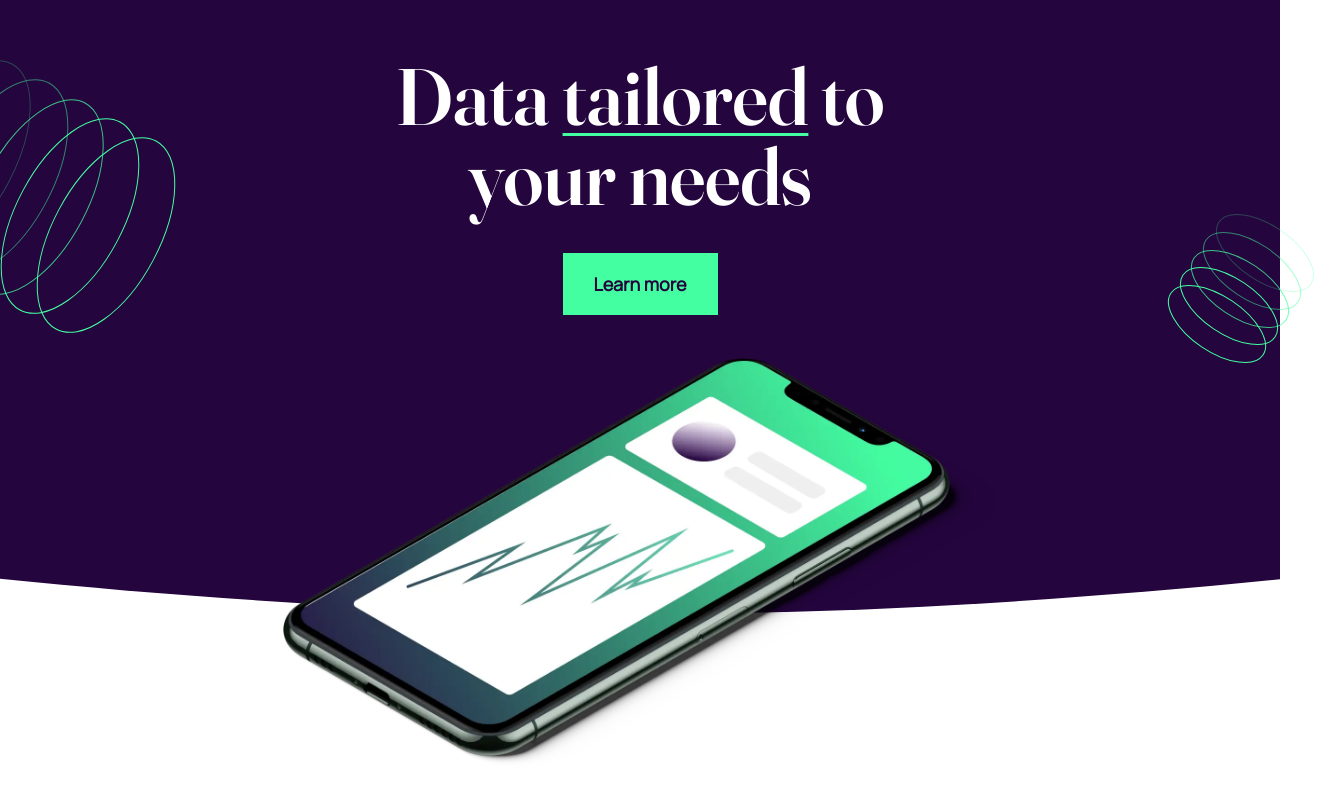
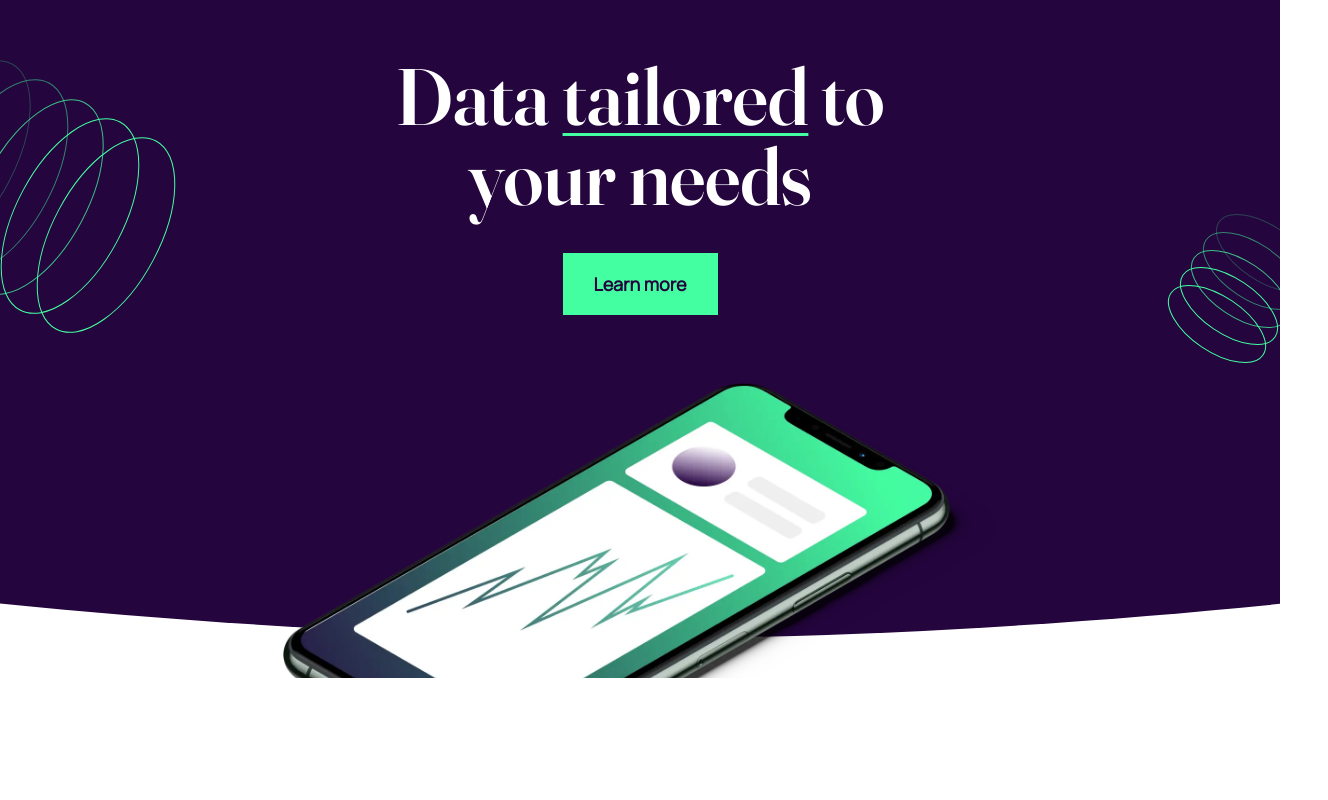
Before and after one commit to NataJenkins/workit-landing-page, a React (Create React App) app: page / in a window 1280 px wide. Shown: the part 122-922 px from the top of the page, 1328 px wide, since content can reach past the window. After the commit the page ends 800 px from the top, so only its background shows below. Built offline with nearby package versions, Linux system fonts and the light colour scheme; the HTML template or start-up script is replaced by a standard one.

Commit message:
Header view desktop fix

```diff
--- a/src/_base.scss
+++ b/src/_base.scss
@@ -4,6 +4,15 @@ $davys-grey: #584d62;
 $ghost-white: #fcf8ff;
 $white: #fff;
 $eucaplyptus: #44ffa1;
+
+html,
+body {
+    width: 100%;
+    height: 100%;
+    margin: 0px;
+    padding: 0px;
+    overflow-x: hidden;
+}
 
 //Typography
 
--- a/src/components/MainView/MainView.scss
+++ b/src/components/MainView/MainView.scss
@@ -1,10 +1,11 @@
 @import "../../_base.scss";
 
 .container {
-    padding: 60px;
-    box-sizing: border-box;
     width: 100vw;
     .header {
+        padding: 60px;
+        box-sizing: border-box;
+        position: relative;
         height: 473px;
         .nav {
             display: flex;
@@ -34,12 +35,11 @@
     }
     .details {
         height: 950px;
-        margin-top: -135px;
+        margin-top: -50px;
         .image-container {
             margin-top: 82px;
             img {
                 width: 715px;
-                // margin-left: 74px;
             }
         }
     }
@@ -47,7 +47,7 @@
         top: -500px;
         left: 0;
         z-index: -1;
-        height: 1236px;
+        height: 1260px;
         position: absolute;
         object-fit: cover;
         width: 100%;
@@ -65,10 +65,35 @@
     @media (max-width: $bp-mobile) {
         background-color: transparent;
     }
+    @media (max-width: $bp-tablet) {
+        .details {
+            .image-container {
+                img {
+                    width: 480px;
+                }
+            }
+        }
+        .curve {
+            top: -500px;
+            left: 0;
+            z-index: -1;
+            height: 1236px;
+            position: absolute;
+            object-fit: cover;
+            width: 100%;
+        }
+        .spiral-1 {
+            position: absolute;
+            top: 160px;
+            left: -136px;
+        }
+        .spiral-2 {
+            position: absolute;
+            top: 320px;
+            right: -48px;
+        }
+    }
     @media (max-width: $bp-desktop) {
         background-color: transparent;
     }
-    @media (max-width: $bp-tablet) {
-        background-color: transparent;
-    }
 }
```
